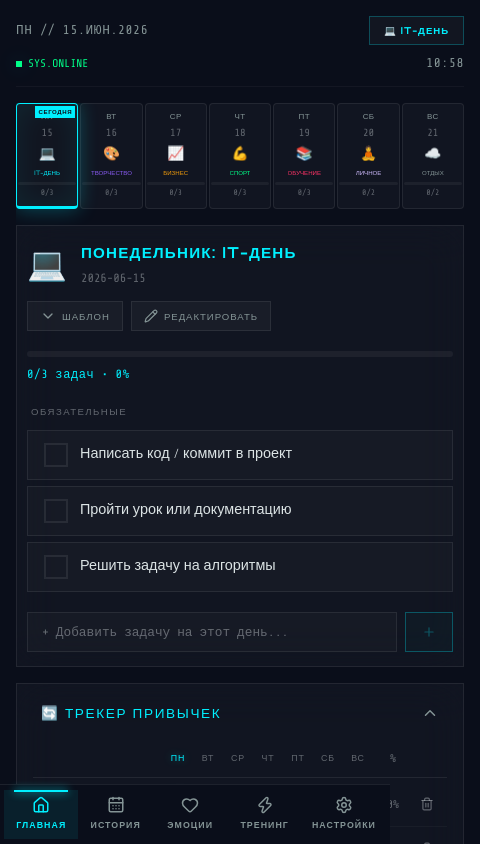
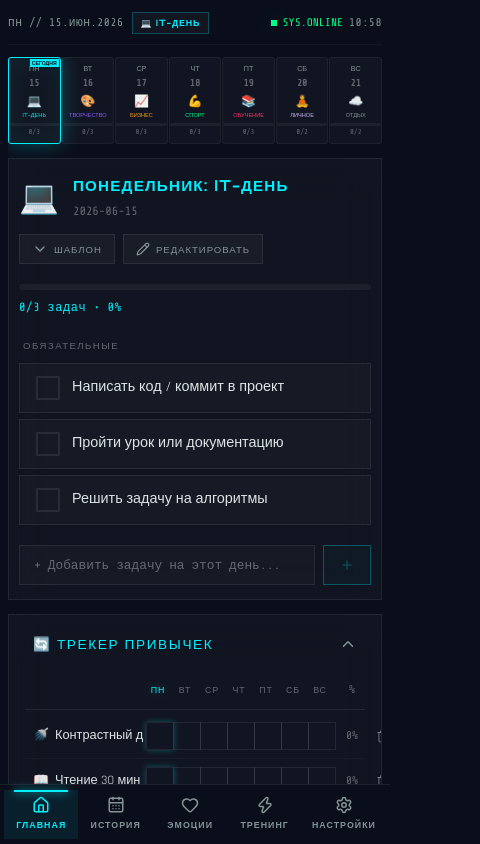
Before and after one commit to sanyakrechin/Mogger, a React (Vite) app: page / in a window 390 px wide. Shown: the top 844 px of the page, 480 px wide, since content can reach past the window. Built offline with nearby package versions, Linux system fonts and the light colour scheme.

Commit message:
Ultra-precision mobile layout fix to fit all 7 days with zero horizontal overflow

```diff
--- a/src/App.css
+++ b/src/App.css
@@ -71,22 +71,45 @@
 
 /* ===== MOBILE ADAPTATION ===== */
 @media (max-width: 768px) {
+  .app {
+    width: 100vw;
+    max-width: 100vw;
+    overflow-x: hidden;
+  }
+
   .app__content {
     margin-left: 0;
-    padding: 16px 16px calc(76px + env(safe-area-inset-bottom));
+    padding: 12px 8px calc(76px + env(safe-area-inset-bottom));
+    width: 100%;
+    max-width: 100vw;
+    box-sizing: border-box;
+    overflow-x: hidden;
   }
 
   .app__header {
-    flex-direction: column;
-    align-items: flex-start;
+    flex-direction: row;
+    align-items: center;
+    justify-content: space-between;
     gap: 8px;
-    margin-bottom: 16px;
-    padding-bottom: 12px;
+    margin-bottom: 12px;
+    padding-bottom: 10px;
     padding-top: env(safe-area-inset-top);
   }
 
-  .app__header-left, .app__header-right {
-    width: 100%;
-    justify-content: space-between;
+  .app__header-left {
+    gap: 8px;
+  }
+
+  .app__date {
+    font-size: 0.7rem;
+  }
+
+  .app__split-badge {
+    padding: 3px 8px;
+    font-size: 0.55rem;
+  }
+
+  .app__header-right {
+    gap: 6px;
   }
 }
--- a/src/components/WeekDashboard.css
+++ b/src/components/WeekDashboard.css
@@ -775,63 +775,69 @@
 /* ═══════ RESPONSIVE ═══════ */
 @media (max-width: 768px) {
   .week-dash {
-    gap: 16px;
+    gap: 14px;
     width: 100%;
     max-width: 100%;
     overflow-x: hidden;
   }
 
   .week-dash__strip {
-    grid-template-columns: repeat(7, 1fr);
-    gap: 2px;
+    grid-template-columns: repeat(7, minmax(0, 1fr));
+    gap: 1px;
     width: 100%;
+    box-sizing: border-box;
   }
 
   .week-dash__day-card {
-    padding: 6px 1px;
+    padding: 5px 0px;
     min-width: 0;
-    gap: 2px;
-    border-radius: 4px;
+    gap: 1px;
+    border-radius: 3px;
+    border: 1px solid rgba(255, 255, 255, 0.05);
   }
 
   .week-dash__day-label {
-    font-size: 0.5rem;
-    letter-spacing: 0.05em;
+    font-size: 0.45rem;
+    letter-spacing: 0;
   }
 
   .week-dash__day-date {
-    font-size: 0.65rem;
+    font-size: 0.6rem;
+    font-weight: 700;
   }
 
   .week-dash__day-icon {
-    font-size: 0.85rem;
-    margin: 1px 0;
+    font-size: 0.75rem;
+    margin: 0;
   }
 
   .week-dash__day-name {
-    font-size: 0.38rem;
+    font-size: 0.35rem;
     letter-spacing: 0;
     overflow: hidden;
     text-overflow: ellipsis;
     white-space: nowrap;
     max-width: 100%;
+    line-height: 1;
   }
 
   .week-dash__day-stats {
-    font-size: 0.5rem;
+    font-size: 0.45rem;
   }
 
   .week-dash__day-badge {
-    font-size: 0.38rem;
-    padding: 1px 3px;
-    top: 2px;
-    right: 2px;
+    font-size: 0.32rem;
+    padding: 0px 2px;
+    top: 1px;
+    right: 1px;
+    letter-spacing: 0;
   }
 
   .week-dash__detail {
     padding: 14px 10px;
     width: 100%;
     max-width: 100%;
+    box-sizing: border-box;
     overflow-x: hidden;
   }
 
@@ -852,6 +858,7 @@
   .week-dash__habits {
     width: 100%;
     max-width: 100%;
+    box-sizing: border-box;
   }
 
   .week-dash__habits-grid {
@@ -862,9 +869,9 @@
   }
 
   .week-dash__habits-row {
-    grid-template-columns: 120px repeat(7, 26px) 36px 24px;
-    min-width: 380px;
-    gap: 4px;
+    grid-template-columns: 110px repeat(7, 24px) 34px 22px;
+    min-width: 340px;
+    gap: 3px;
   }
 
   .week-dash__habit-add {
```
